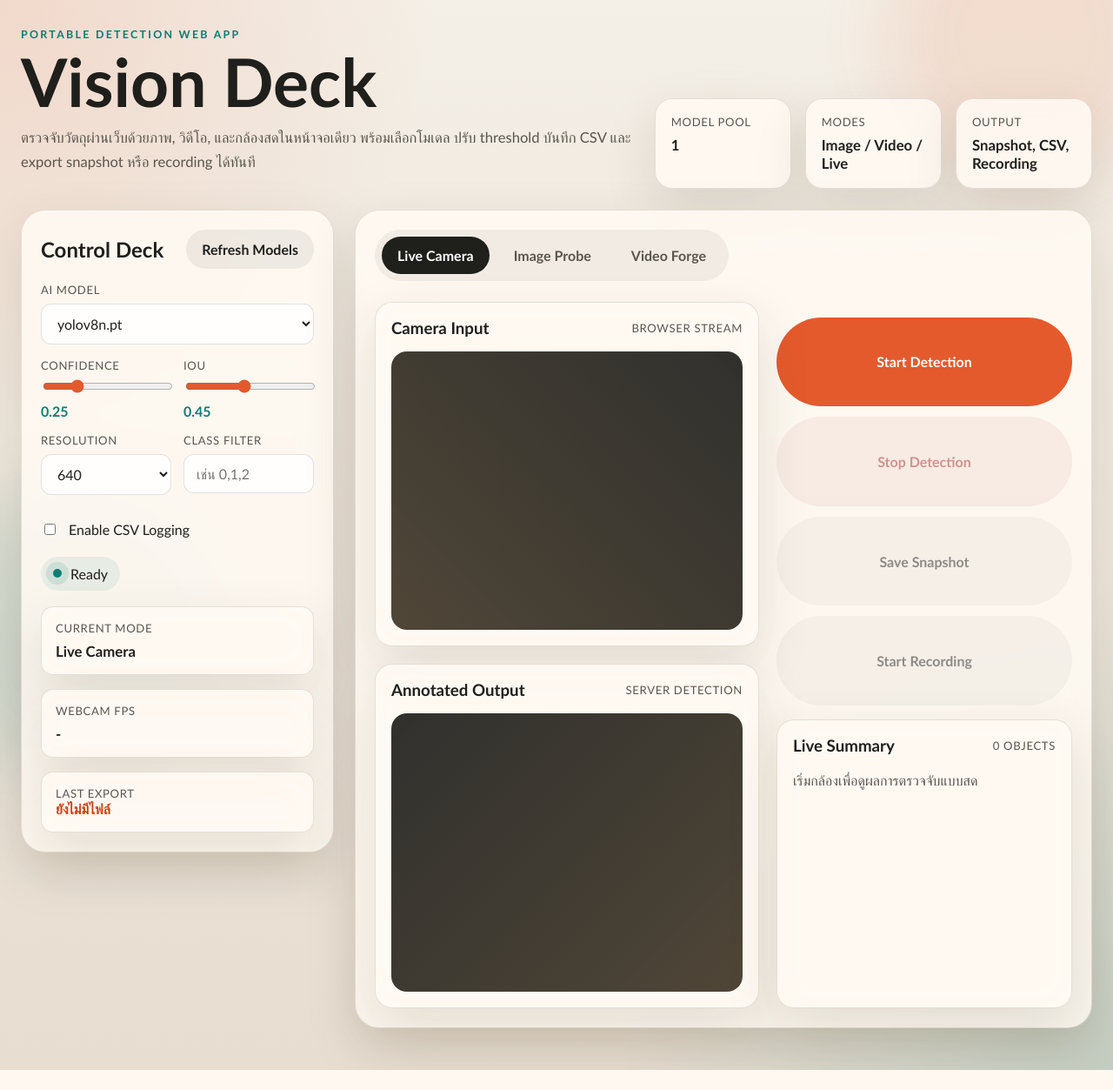
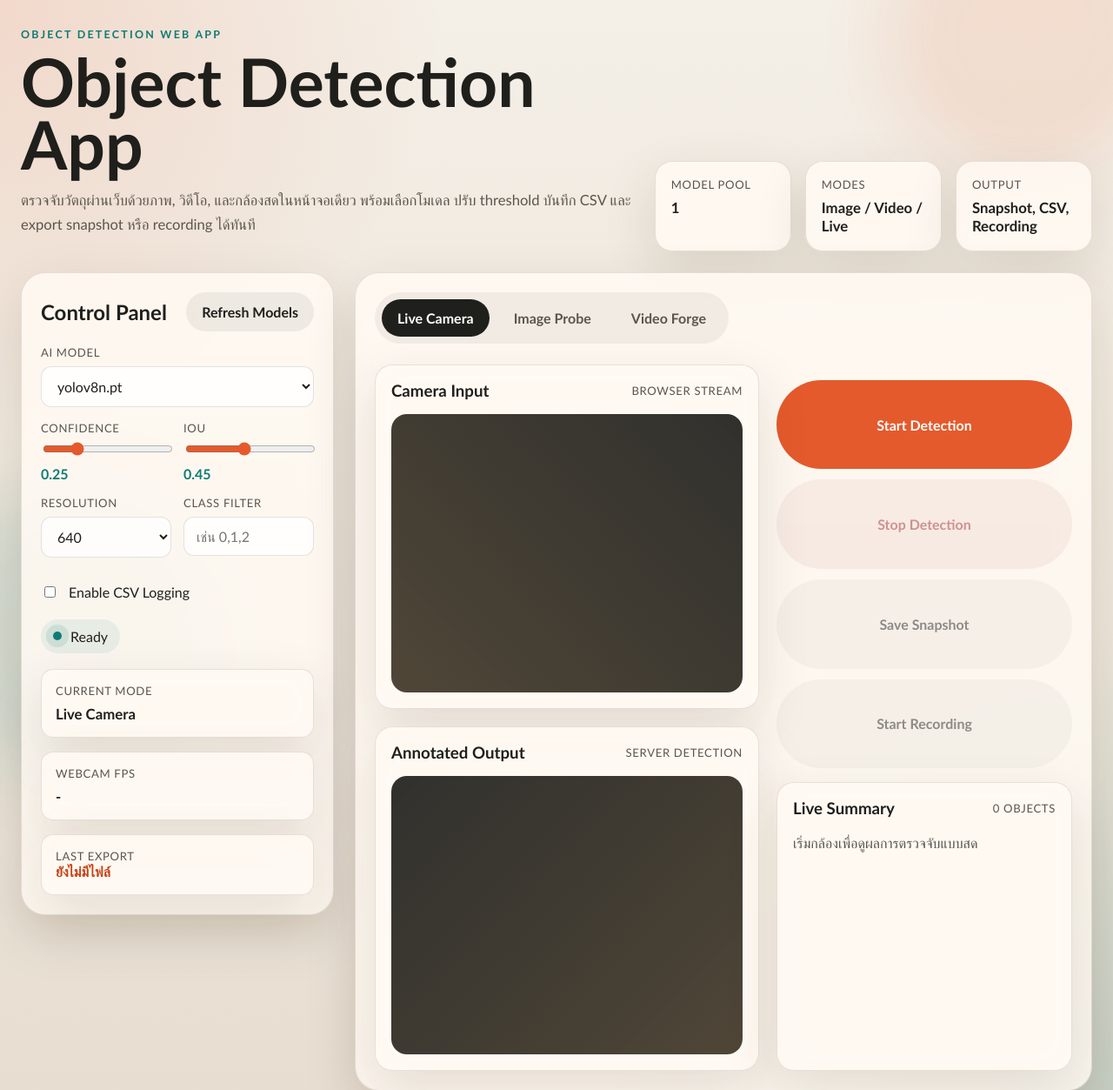
Before and after one commit to Tatarus9450/ai_objection_studio, a Flask app: page / in a window 1280 px wide. Shown: the top 1253 px of the page at 87% size. Before the commit the page ends 1230 px from the top, so only its background shows below. Run offline with Flask 3, Linux system fonts and the light colour scheme.

Commit message:
fix: Update application name from Vision Deck to Object Detection App in README and HTML files

```diff
--- a/templates/index.html
+++ b/templates/index.html
@@ -3,7 +3,7 @@
 <head>
     <meta charset="UTF-8">
     <meta name="viewport" content="width=device-width, initial-scale=1.0">
-    <title>Vision Deck</title>
+    <title>Object Detection App</title>
     <link rel="stylesheet" href="{{ url_for('static', filename='styles.css') }}">
 </head>
 <body>
@@ -12,8 +12,8 @@
     <div class="page-shell">
         <header class="hero">
             <div>
-                <p class="eyebrow">Portable Detection Web App</p>
-                <h1>Vision Deck</h1>
+                <p class="eyebrow">Object Detection Web App</p>
+                <h1>Object Detection App</h1>
                 <p class="hero-copy">
                     ตรวจจับวัตถุผ่านเว็บด้วยภาพ, วิดีโอ, และกล้องสดในหน้าจอเดียว
                     พร้อมเลือกโมเดล ปรับ threshold บันทึก CSV และ export snapshot หรือ recording ได้ทันที
@@ -38,7 +38,7 @@
         <main class="app-grid">
             <aside class="control-panel panel">
                 <div class="panel-head">
-                    <h2>Control Deck</h2>
+                    <h2>Control Panel</h2>
                     <button id="refresh-models" class="ghost-button" type="button">Refresh Models</button>
                 </div>
 
```
Also changed, not shown: README.md.
